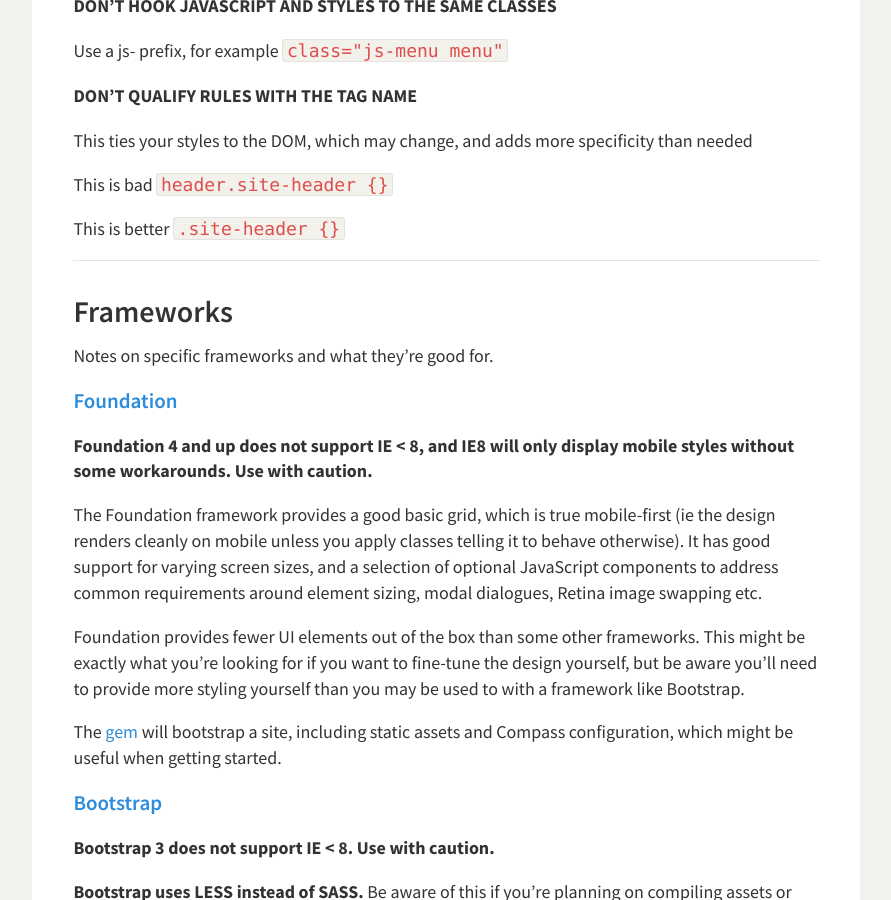
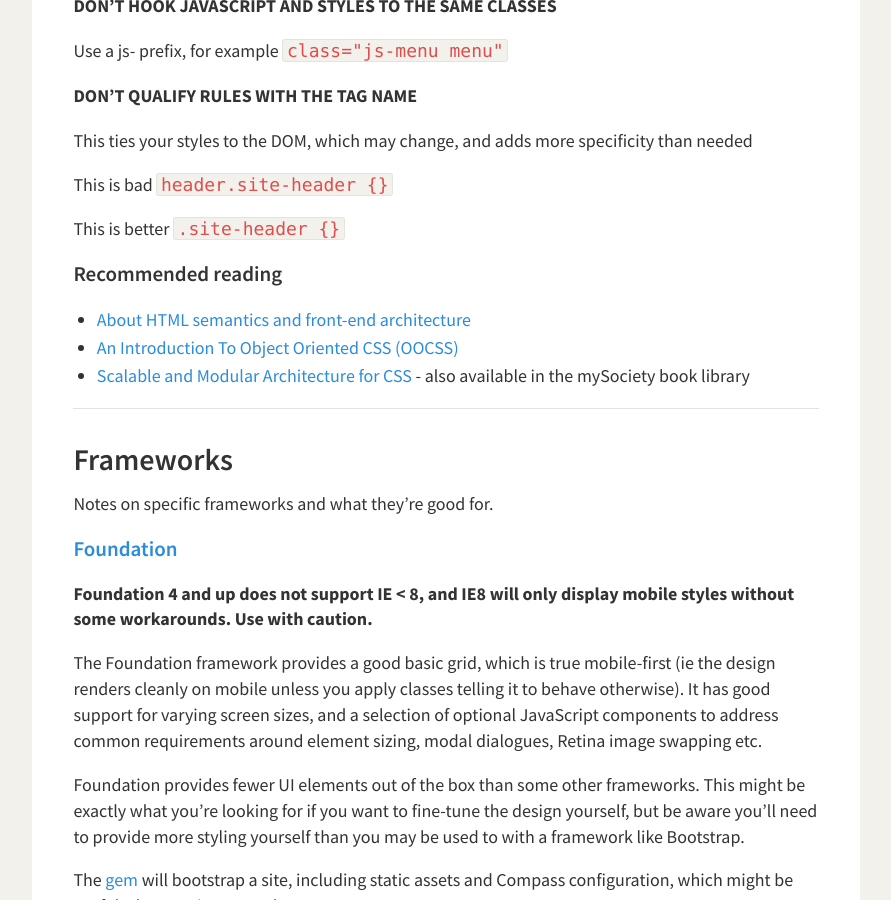
Before and after one commit to mysociety/mysociety.github.io, a Jekyll site: the page built from css-guidelines.md, in a window 1280 px wide and 900 px high, scrolled down 4889 px. Shown: the whole window, without its empty margins (56-947 px from the left). Built offline with Jekyll 4.4.1, drawn with Linux system fonts in a browser that asks for light colours.

Commit message:
added links to further reading on good syntax

````diff
--- a/css-guidelines.md
+++ b/css-guidelines.md
@@ -219,6 +219,13 @@
 
 This is better ```.site-header {}```
 
+### Recommended reading
+
+  * [About HTML semantics and front-end architecture](http://nicolasgallagher.com/about-html-semantics-front-end-architecture/)
+  * [An Introduction To Object Oriented CSS (OOCSS)](http://coding.smashingmagazine.com/2011/12/12/an-introduction-to-object-oriented-css-oocss/)
+  * [Scalable and Modular Architecture for CSS](http://smacss.com/) - also available in the mySociety book library
+
+
 ## Frameworks
 
 Notes on specific frameworks and what they're good for.
````
